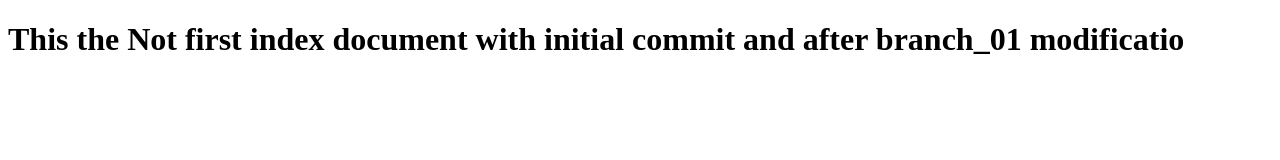
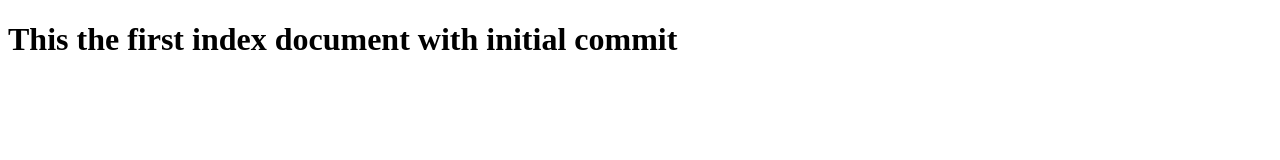
Before and after one commit to rvchandrudev/learning_git, a plain HTML site: page index.html in a window 1280 px wide. Drawn offline with Linux system fonts and the light colour scheme.

Commit message:
Revert "branch_01_initial_commit"

```diff
--- a/index.html
+++ b/index.html
@@ -6,6 +6,6 @@
     <title>Index Document</title>
 </head>
 <body>
-    <h1> This the Not first index document with initial commit and after branch_01 modificatio </h1>
+    <h1> This the first index document with initial commit </h1>
 </body>
 </html>
```
